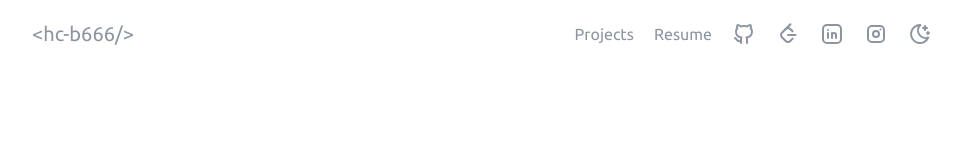
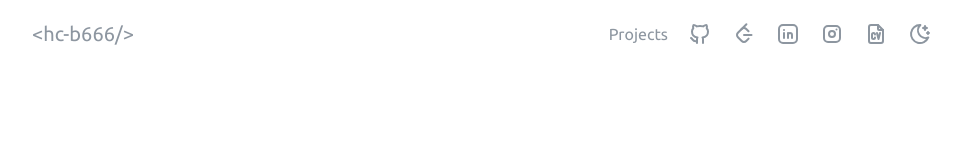
Before and after one commit to hc-b666/hc-b666.me, a React (Vite) app: page /projects in a window 1280 px wide. Shown: the top 153 px of the page, without its empty margins (158-1119 px from the left). Built offline with nearby package versions, Linux system fonts and the light colour scheme.

Commit message:
feat/ download cv

```diff
--- a/src/components/Navbar.tsx
+++ b/src/components/Navbar.tsx
@@ -1,9 +1,16 @@
 import { Link, NavLink } from "react-router-dom";
-import { TbBrandGithub, TbBrandLeetcode, TbBrandLinkedin, TbBrandInstagram, TbSun, TbMoonStars } from "react-icons/tb";
+import { TbBrandGithub, TbBrandLeetcode, TbBrandLinkedin, TbBrandInstagram, TbFileCv, TbSun, TbMoonStars } from "react-icons/tb";
 import { useTheme } from "../context/ThemeProvider";
 
 const Navbar = () => {
   const { theme, toggleTheme } = useTheme();
+
+  const handleDownload = () => {
+    const link = document.createElement("a");
+    link.href = "/files/CV-Muhammadbobur-Abdukarimov.pdf";
+    link.download = "CV-Muhammadbobur-Abdukarimov.pdf";
+    link.click();
+  }
 
   return (
     <nav className="container text-grey w-full py-5 flex items-center justify-between bg-white dark:bg-black">
@@ -16,10 +23,6 @@ const Navbar = () => {
 
         <NavLink to="/projects" className="dark:hover:text-white hover:underline duration-500">
           Projects
-        </NavLink>
-
-        <NavLink to="/resume" className="dark:hover:text-white hover:underline duration-500">
-          Resume
         </NavLink>
 
         <Link to="https://github.com/hc-b666">
@@ -38,6 +41,10 @@ const Navbar = () => {
           <TbBrandInstagram className="dark:hover:text-white text-4xl w-6 h-6" />
         </Link>
 
+        <button onClick={handleDownload}>
+          <TbFileCv className="dark:hover:text-white text-4xl w-6 h-6" />
+        </button>
+
         <button onClick={toggleTheme}>
           {theme === "dark" ? (
             <TbSun className="dark:hover:text-white text-4xl w-6 h-6" />
--- a/src/components/Project.tsx
+++ b/src/components/Project.tsx
@@ -1,6 +1,6 @@
 import { FC } from "react";
+import { Link } from "react-router-dom";
 import { ProjectInterface } from "../data/projects";
-import { Link } from "react-router-dom";
 
 const Project: FC<{ project: ProjectInterface }> = ({ project }) => {
 
```
Also changed, not shown: 1 other file (tests, documents, lock files or other folders).
